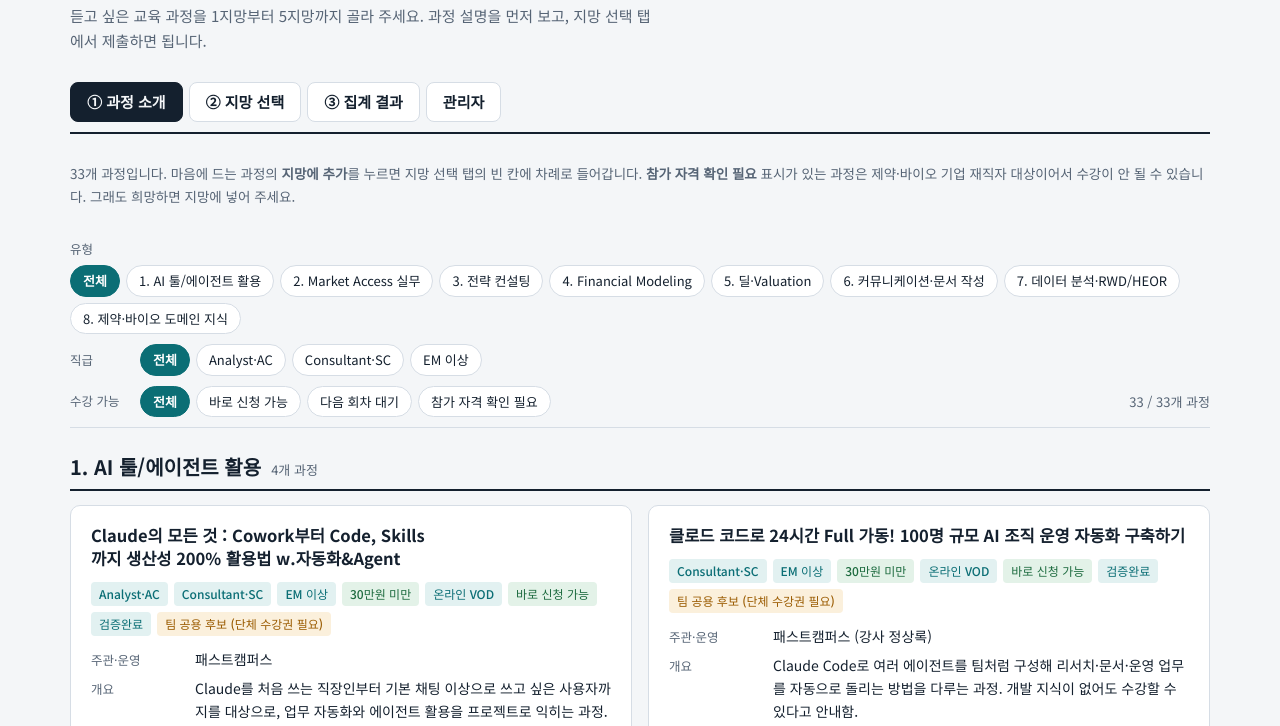
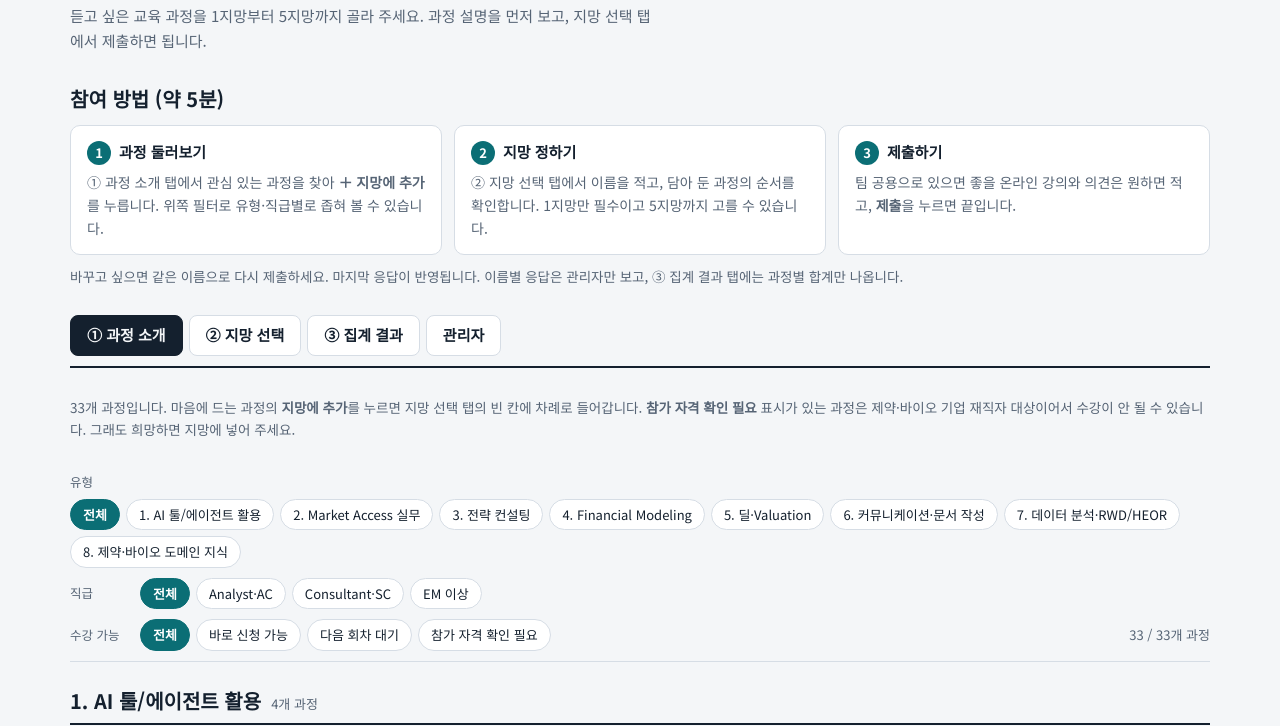
Before and after one commit to Jeffrey79Rus/MC-management-Public, a plain HTML site: page survey/index.html in a window 1280 px wide. Shown: the part 67-793 px from the top of the page. Drawn offline with Linux system fonts and the light colour scheme; a web font is replaced by a local one.

Commit message:
Add participation guide to survey page
Co-Authored-By: Claude Opus 5.5 <noreply@anthropic.com>
Claude-Session: https://claude.ai/code/session_01D8RUBViU1C1hs36FMPo7os

```diff
--- a/survey/index.html
+++ b/survey/index.html
@@ -105,6 +105,12 @@ td.c,th.c{text-align:right;font-variant-numeric:tabular-nums;white-space:nowrap}
 .hint{font-size:13.5px;color:var(--muted);margin:0}
 .toast{position:fixed;left:50%;bottom:22px;transform:translateX(-50%);background:var(--ink);color:var(--paper);padding:9px 16px;border-radius:8px;font-size:14px;z-index:20;max-width:90vw}
 .toast:empty{display:none}
+.guide{display:grid;grid-template-columns:repeat(auto-fit,minmax(220px,1fr));gap:12px;margin:0;padding:0;list-style:none;counter-reset:g}
+.guide li{background:var(--surface);border:1px solid var(--line);border-radius:10px;padding:14px 16px;counter-increment:g}
+.guide li::before{content:counter(g);display:inline-block;width:24px;height:24px;line-height:24px;text-align:center;border-radius:50%;background:var(--accent);color:var(--surface);font-weight:700;font-size:13px;margin-right:8px}
+.guide b{font-family:var(--display)}
+.guide p{margin:6px 0 0;font-size:14px;color:var(--muted)}
+.gnote{font-size:13.5px;color:var(--muted);margin:10px 0 0}
 .abody{display:flex;flex-direction:column;gap:22px}
 .abody[hidden]{display:none}
 .btn.danger{border-color:var(--warn);color:var(--warn);background:var(--surface);font-weight:500;padding:3px 9px;font-size:12.5px}
@@ -116,6 +122,15 @@ td.c,th.c{text-align:right;font-variant-numeric:tabular-nums;white-space:nowrap}
   <h1>MC 교육 희망 조사</h1>
   <p>듣고 싶은 교육 과정을 1지망부터 5지망까지 골라 주세요. 과정 설명을 먼저 보고, 지망 선택 탭에서 제출하면 됩니다.</p>
 </header>
+<section aria-labelledby="g-title">
+  <h2 id="g-title" style="margin-bottom:10px">참여 방법 (약 5분)</h2>
+  <ol class="guide">
+    <li><b>과정 둘러보기</b><p>① 과정 소개 탭에서 관심 있는 과정을 찾아 <b>＋ 지망에 추가</b>를 누릅니다. 위쪽 필터로 유형·직급별로 좁혀 볼 수 있습니다.</p></li>
+    <li><b>지망 정하기</b><p>② 지망 선택 탭에서 이름을 적고, 담아 둔 과정의 순서를 확인합니다. 1지망만 필수이고 5지망까지 고를 수 있습니다.</p></li>
+    <li><b>제출하기</b><p>팀 공용으로 있으면 좋을 온라인 강의와 의견은 원하면 적고, <b>제출</b>을 누르면 끝입니다.</p></li>
+  </ol>
+  <p class="gnote">바꾸고 싶으면 같은 이름으로 다시 제출하세요. 마지막 응답이 반영됩니다. 이름별 응답은 관리자만 보고, ③ 집계 결과 탭에는 과정별 합계만 나옵니다.</p>
+</section>
 <nav class="tabs" aria-label="화면 이동">
   <a href="#courses" data-v="courses">① 과정 소개</a>
   <a href="#survey" data-v="survey">② 지망 선택</a>
```
